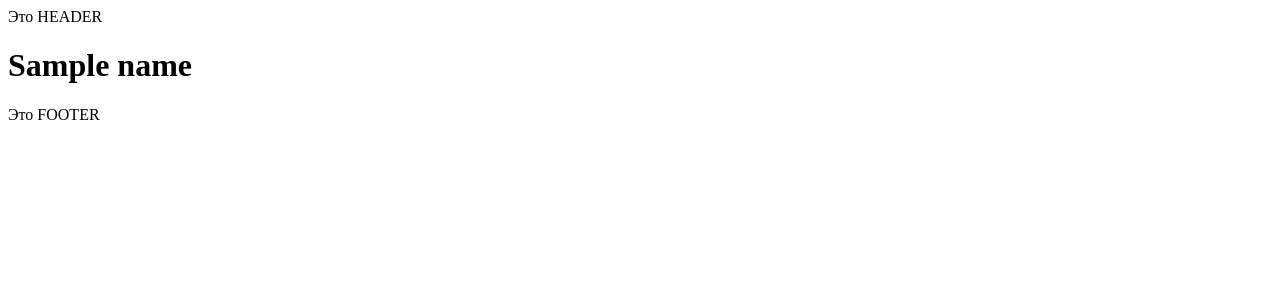
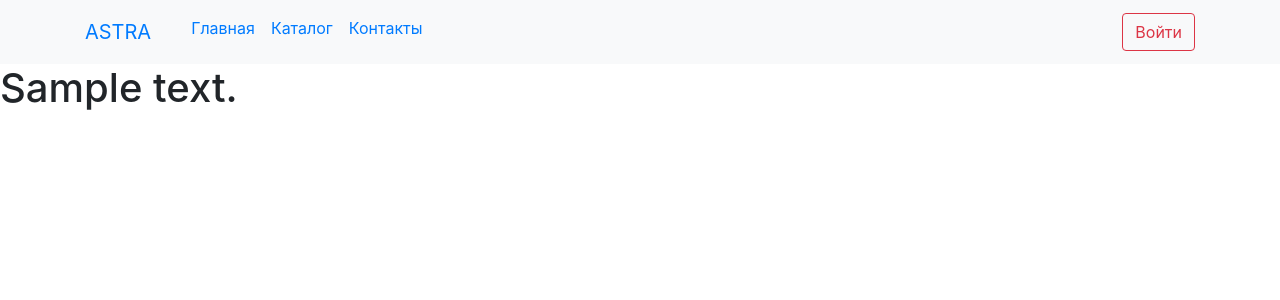
Before and after one commit to gaiiiuiiia/im.my, a PHP site: template public_html/templates/default/index.php in a window 1280 px wide. Shown: the top 300 px of the page. Run offline with PHP 8.4, Linux system fonts and the light colour scheme; the template is opened without the code that fills it: most values are stand-ins (such as "Sample title", 1, 10 or a date in 2020); some libraries are stand-ins or nearby versions.

Commit message:
добавил юзер модель. вывод. хедер...

```diff
--- a/public_html/core/admin/controller/ShowController.php
+++ b/public_html/core/admin/controller/ShowController.php
@@ -13,6 +13,7 @@ class ShowController extends BaseAdmin
 
         if (!$this->userId) $this->execBase();
 
+        // информация о столбцах таблицы. создается $this->columns
         $this->createTableData();
 
         $this->createData();
--- a/public_html/core/admin/view/show.php
+++ b/public_html/core/admin/view/show.php
@@ -3,7 +3,7 @@
         <a href="<?=$this->adminPath?>add/<?=$this->table?>"
            class="vg-wrap vg-element vg-full vg-firm-background-color3 vg-box-shadow">
             <div class="vg-element vg-half vg-center">
-                <img src="<?=PATH.ADMIN_TEMPLATE?>img/plus.png" alt="plus">
+                <img src="<?=PATH . ADMIN_TEMPLATE?>img/plus.png" alt="plus">
             </div>
             <div class="vg-element vg-half vg-center vg-firm-background-color1">
                 <span class="vg-text vg-firm-color3">Add</span>
--- a/public_html/core/base/controller/BaseController.php
+++ b/public_html/core/base/controller/BaseController.php
@@ -76,7 +76,7 @@ abstract class BaseController
     }
 
     protected function render($path = '', $parameters = []){
-        // подключение шаблонов
+        // подключение шаблонов и рендеринг
 
         // разбор параметров. получаем доступ к элементам массива в виде
         // $elem = value, где $elem - ячейка массива
--- a/public_html/templates/default/footer.php
+++ b/public_html/templates/default/footer.php
@@ -1 +1,2 @@
-<div>Это FOOTER</div>
+    </body>
+</html>
--- a/public_html/templates/default/header.php
+++ b/public_html/templates/default/header.php
@@ -1 +1,72 @@
-<div>Это HEADER</div>
+<!doctype html>
+<html lang="en">
+<head>
+    <meta charset="UTF-8">
+    <meta name="viewport"
+          content="width=device-width, user-scalable=no, initial-scale=1.0, maximum-scale=1.0, minimum-scale=1.0">
+    <meta http-equiv="X-UA-Compatible" content="ie=edge">
+    <title>ASTRA</title>
+    <link rel="stylesheet" href="https://stackpath.bootstrapcdn.com/bootstrap/5.0.0-alpha2/css/bootstrap.min.css">
+
+    <script src="https://ajax.googleapis.com/ajax/libs/jquery/3.2.1/jquery.min.js"></script>
+    <script src="https://cdnjs.cloudflare.com/ajax/libs/popper.js/1.12.6/umd/popper.min.js"></script>
+    <script src="https://maxcdn.bootstrapcdn.com/bootstrap/4.0.0-beta.2/js/bootstrap.min.js"></script>
+</head>
+<body>
+
+<nav class="navbar navbar-expand-sm navar-light bg-light">
+    <div class="container">
+        <a href="" class="navbar-brand">ASTRA</a>
+        <button class="navbar-toggler" type="button" data-toggle="collapse" data-target="#navbarContent"
+                aria-controls="navbarContent" aria-expanded="false">
+            <span class="navbar-toggler-icon"></span>
+        </button>
+        <div class="collapse navbar-collapse" id="navbarContent">
+            <ul class="navbar-nav mr-auto mb-2">
+                <li class="nav-item">
+                    <a href="" class="nav-link ml-3">Главная</a>
+                </li>
+                <li class="nav-item">
+                    <a href="" class="nav-link">Каталог</a>
+                </li>
+                <li class="nav-item">
+                    <a href="" class="nav-link">Контакты</a>
+                </li>
+            </ul>
+            <div class="d-flex">
+                <button class="btn btn-outline-danger" data-toggle="modal" data-target="#exampleModal">Войти</button>
+            </div>
+        </div>
+    </div>
+</nav>
+
+<div class="modal fade" id="exampleModal" tabindex="-1" role="dialog" aria-labelledby="myModalLabel" aria-hidden="true">
+    <div class="modal-dialog">
+        <div class="modal-content">
+            <div class="modal-header">
+                <h5 class="modal-title" id="exampleModalLabel">Вход</h5>
+                <button class="btn-close" data-dismiss="modal" aria-label="close"></button>
+            </div>
+            <div class="modal-body">
+                <form action="" method="post" id="loginModalForm">
+                    <div class="row mb-3">
+                        <label for="inputEmail" class="col-sm-2 col-form-lable">Логин</label>
+                        <div class="col-sm-10">
+                            <input type="text" name='login' class="form-control" id="inputEmail">
+                        </div>
+                    </div>
+                    <div class="row mb-3">
+                        <label for="inputPass" class="col-sm-2 col-form-lable">Пароль</label>
+                        <div class="col-sm-10">
+                            <input type="password" name="password" class="form-control" id="inputPass">
+                        </div>
+                    </div>
+                </form>
+            </div>
+            <div class="modal-footer">
+                <button type="button" class="btn btn-secondary" data-dismiss="modal">Закрыть</button>
+                <button type="submit" form="loginModalForm" class="btn btn-primary">Войти</button>
+            </div>
+        </div>
+    </div>
+</div>
--- a/public_html/templates/default/index.php
+++ b/public_html/templates/default/index.php
@@ -1 +1 @@
-<h1><?=$name?></h1>
+<h1><?=$content_?></h1>
```
Also changed, not shown: public_html/core/base/model/UserModel.php (added, +13 -0 lines), public_html/core/user/controller/BaseUser.php (added, +55 -0 lines), public_html/core/user/controller/IndexController.php (+7 -2 lines), public_html/core/user/controller/LoginController.php (+4 -9 lines), 2 other files.
